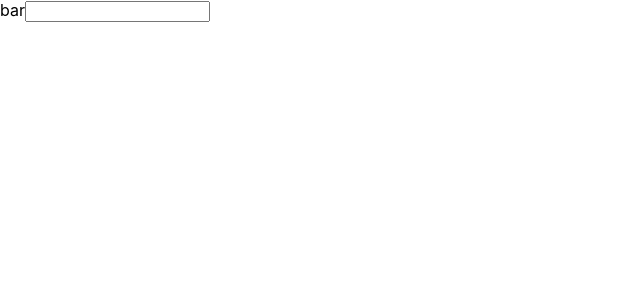
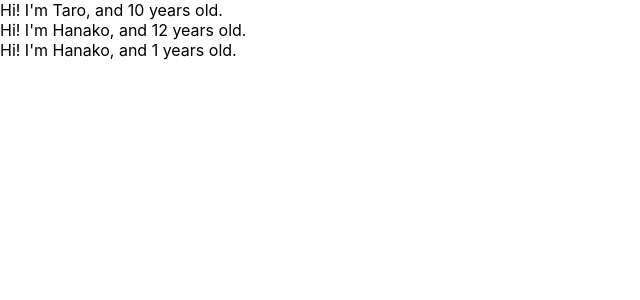
Before and after one commit to yk-port/react-redux-application, a React (Create React App) app: page / in a window 1280 px wide. Shown: the top 300 px of the page, without its empty margins (0-640 px from the left). Built offline with nearby package versions, Linux system fonts and the light colour scheme.

Commit message:
learn props of components

```diff
--- a/src/App.js
+++ b/src/App.js
@@ -1,14 +1,33 @@
 import React, { Component } from 'react';
 
-class App extends Component {
-  render() {
-    return (
-      <React.Fragment>
-        <label htmlFor="bar">bar</label>
-        <input type="text" onClick={() => {console.log('aa')}} />
-      </React.Fragment>
-    );
-  }
+const App = () => {
+  const profiles = [
+    { name: 'Taro', age: 10 },
+    { name: 'Hanako', age: 12 },
+    { name: 'Hanako' },
+  ];
+
+  return (
+    <React.Fragment>
+      {
+        profiles.map((profile, index) => {
+          return <User name={profile.name} age={profile.age} key={index} />
+        })
+      }
+    </React.Fragment>
+  );
+}
+
+const User = (props) => {
+  return (
+    <div>
+      Hi! I'm {props.name}, and {props.age} years old.
+    </div>
+  );
+}
+
+User.defaultProps = {
+  age: 1
 }
 
 export default App;
```
